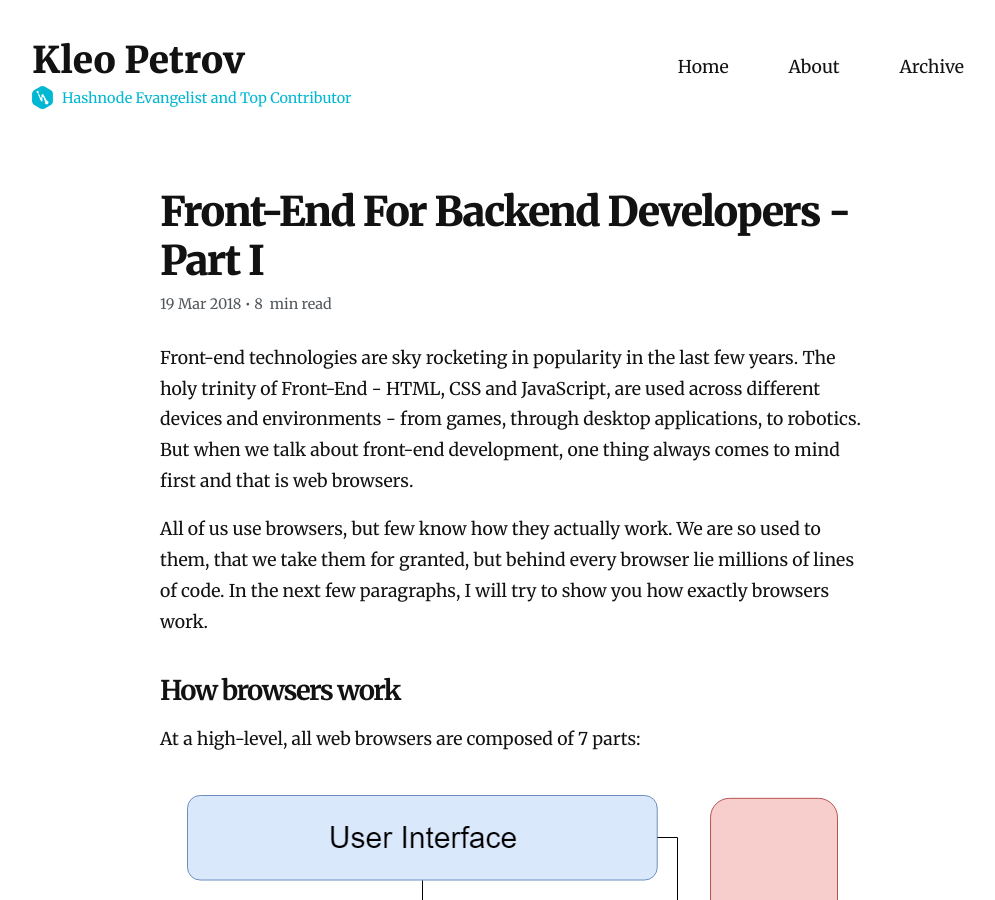
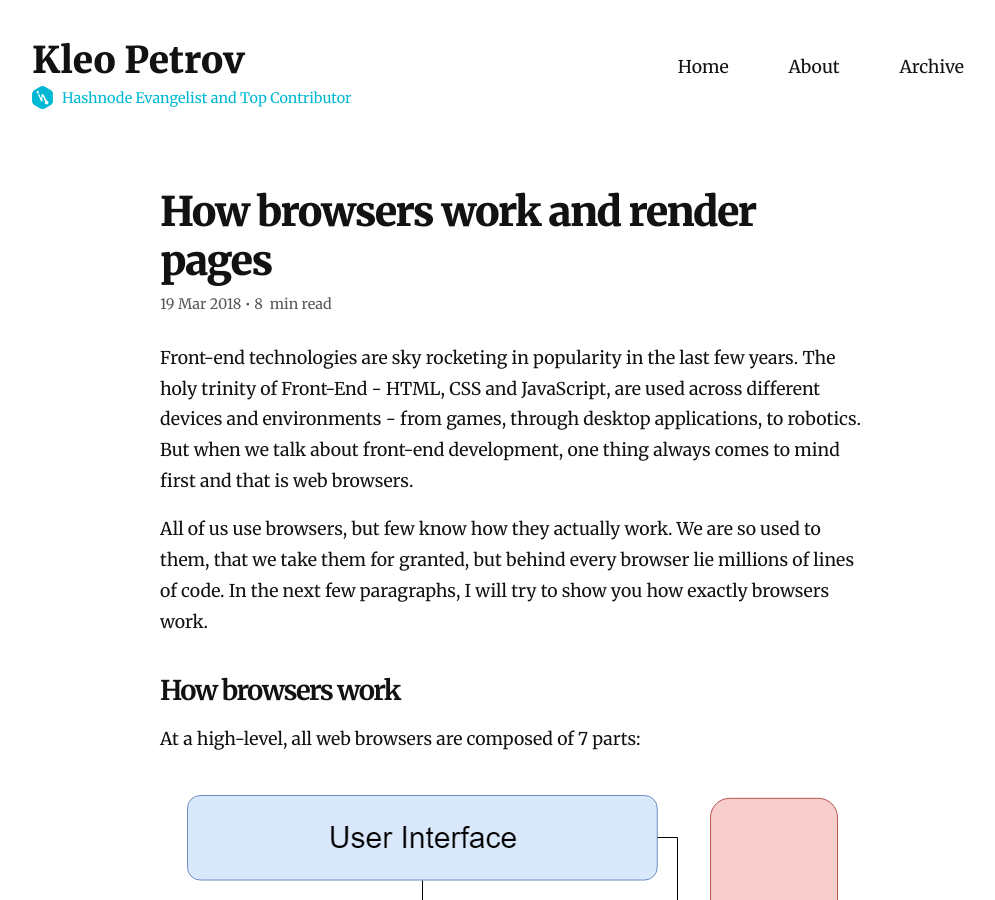
Before and after one commit to KleoPetroff/kleopetroff.github.io, a Jekyll site: the page built from _posts/2018-03-19-how-browsers-work-and-render-pages.md, in a window 1280 px wide and 900 px high. Shown: the whole window, without its empty margins (128-1123 px from the left). Built offline with Jekyll 4.4.1, drawn with Linux system fonts in a browser that asks for light colours; comment, search, counter and statistics services are not loaded.

Commit message:
post: "update how browsers work" title and description

```diff
--- a/_posts/2018-03-19-front-end-for-backend-developers.md
+++ b/_posts/2018-03-19-how-browsers-work-and-render-pages.md
@@ -1,7 +1,7 @@
 ---
-title: Front-End For Backend Developers - Part I
+title: How browsers work and render pages
 date: 2018-03-19 00:00:00 Z
-description: How browsers work and render pages
+description: Demystifying the magic behind rendering a page
 layout: post
 ---
 
```
